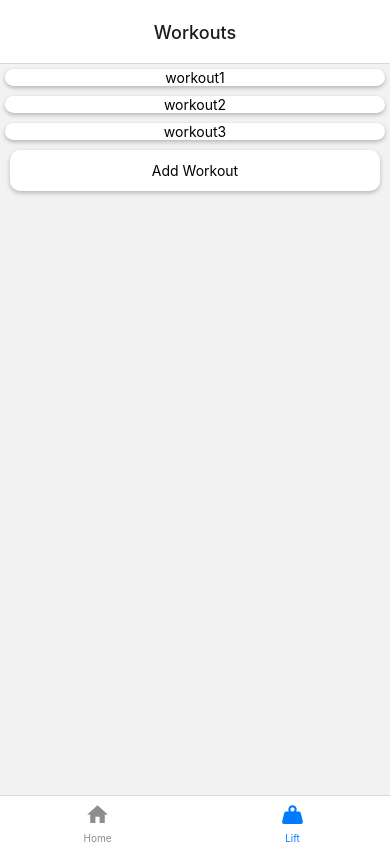
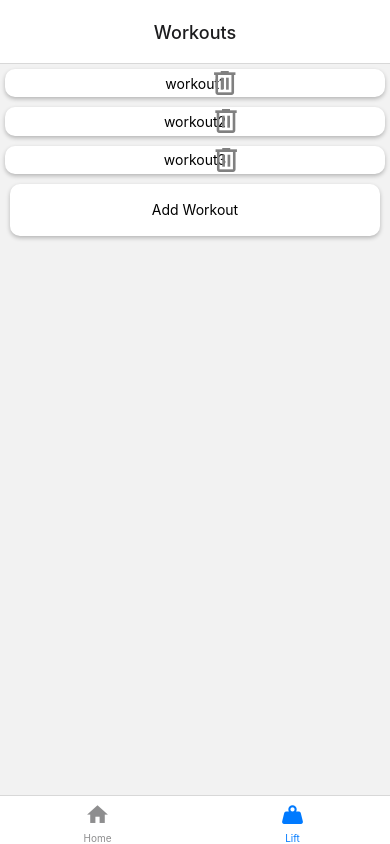
Before and after one commit to DTHM3/Trace, a React Native app: screen /Lift in a window 390 px wide. Built offline with nearby package versions, Linux system fonts and the light colour scheme.

Commit message:
Delete Workout added

```diff
--- a/components/exercise.js
+++ b/components/exercise.js
@@ -194,7 +194,7 @@ const Exercise = (props) => {
 
                     </View>
                     <View style={styles.row}>
-                        <TouchableOpacity style={styles.delete} onPress={() => Alert.alert("Delete this Exercise?", undefined, [{text: "Delete", onPress: removeExercise}])}>
+                        <TouchableOpacity style={styles.delete} onPress={() => removeSet()}>
                             <View>
                                 <Text style={{textAlign: 'center', fontWeight: 700, color: 'white'}}>REMOVE SET</Text>
                             </View>
--- a/components/home.js
+++ b/components/home.js
@@ -1,11 +1,13 @@
 import * as React from 'react';
 import { View, Button } from 'react-native';
 
-const Home = (props) => {
+const Home = () => {
+  const date = new Date();
+
 
   return (
       <View style={{ flex: 1, alignItems: 'center', justifyContent: 'center' }}>
-        <Button title='Recovery!' onPress={ () => { console.log(work)}}/>
+        <Button title='Recovery!' onPress={ () => { console.log(date.getMonth() + "/" + date.getDate() + "/" + date.getFullYear())}}/>
       </View>
   );
 }
--- a/components/workoutMenu.js
+++ b/components/workoutMenu.js
@@ -1,10 +1,11 @@
 import { StyleSheet, ScrollView, Text, Modal, View, Alert, TextInput, TouchableOpacity, Pressable} from 'react-native';
 import React, {useState} from 'react';
 
-import { useSelector, useDispatch } from 'react-redux';
-import { addWorkout } from '../redux/workoutAction';
+import { useSelector } from 'react-redux';
+import { addWorkout, removeWorkout } from '../redux/workoutAction';
 import store from '../redux/store';
 
+import MaterialCommunityIcons from 'react-native-vector-icons/MaterialCommunityIcons';
 
 const WorkoutMenu = (props) => {
     const [modalVisible, setModalVisible] = useState(false);
@@ -25,9 +26,12 @@ const WorkoutMenu = (props) => {
         store.dispatch(addWorkout(addedWorkout));
     }
 
+    const handleRemoveWorkout = (id) => {
+        store.dispatch(removeWorkout(id));
+    }
+
     return (
         <ScrollView style={styles.container}>
-            {/* console.log(workouts[0].workout.reps) */}
             {workouts.map((w, i) => <TouchableOpacity key={i} style={styles.touchable} onPress={() => {
                 props.navigation.navigate('Lift', {
                     id: w.id,
@@ -36,7 +40,16 @@ const WorkoutMenu = (props) => {
                         id: w.id,
                 }},)
             }} >
-                <Text>{w.workout.name}</Text>
+                <View style={styles.row}>
+                    <View style={{flex: 1}}></View>
+                    <View style={{flex: 1, justifyContent: 'center', alignItems: 'center'}}>
+                        <Text style={{textAlign: 'center'}}>{w.workout.name}</Text>
+                    </View>
+                    <TouchableOpacity style={{flex: 1, alignItems: 'flex-end'}} onPress={() => Alert.alert("Delete this Workout?", undefined, [{text: "Cancel", style: 'cancel'}, {text: "Delete", onPress: handleRemoveWorkout}], {cancelable: true})}>
+                        <MaterialCommunityIcons name="trash-can-outline" color={'gray'} size={32} style={{marginHorizontal: 10}}/>
+                    </TouchableOpacity>
+                </View>
+
             </TouchableOpacity> )}
 
             <Modal animationType="slide" transparent={true} visible={modalVisible} onRequestClose={() => {Alert.alert('Modal has been closed.'); setModalVisible(!modalVisible); }} >
--- a/redux/workoutAction.js
+++ b/redux/workoutAction.js
@@ -1,6 +1,6 @@
 export const ADD_WORKOUT = "ADD_WORKOUT";
 export const UPDATE_WORKOUT = "UPDATE_WORKOUT";
-export const UPDATE_WORKOUT_ITEM = "UPDATE_WORKOUT_ITEM";
+export const REMOVE_WORKOUT = "REMOVE_WORKOUT";
 
 export const addWorkout = (workout) => {
     return {
@@ -20,3 +20,12 @@ export const updateWorkout = (id, workout) => {
         }
     }
 }
+
+export const removeWorkout = (id) => {
+    return {
+        type: REMOVE_WORKOUT,
+        payload: {
+            id: id
+        }
+    }
+}
--- a/redux/workoutReducer.js
+++ b/redux/workoutReducer.js
@@ -1,4 +1,4 @@
-import { ADD_WORKOUT, UPDATE_WORKOUT } from "./workoutAction";
+import { ADD_WORKOUT, UPDATE_WORKOUT, REMOVE_WORKOUT } from "./workoutAction";
 
 let idCounter = 0;
 
@@ -92,6 +92,13 @@ const workoutsReducer = (state = initialState, action) => {
             workouts: [...state.workouts.slice(0, index), {id: action.payload.id, workout: action.payload.workout}, ...state.workouts.slice(index + 1)]
           }
         }
+        case REMOVE_WORKOUT: {
+          const index = state.workouts.findIndex((i) => i.id === action.payload.id);
+          return {
+            ...state,
+            workouts: [...state.workouts.slice(0, index), ...state.workouts.slice(index + 1)]
+          }
+        }
         default: return state;
     }
 }
```
